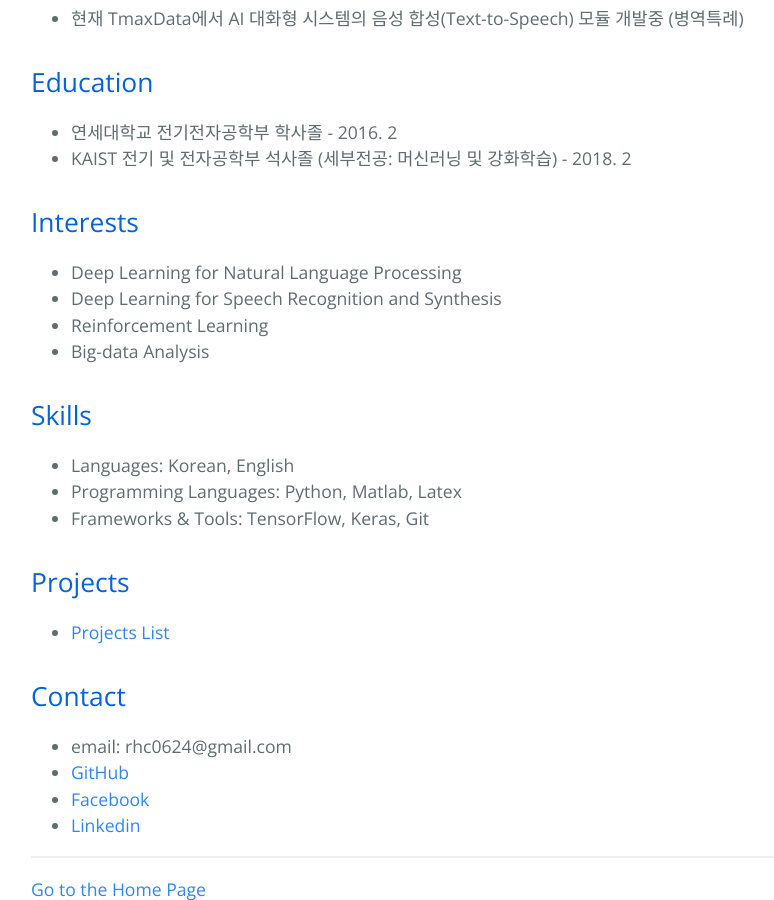
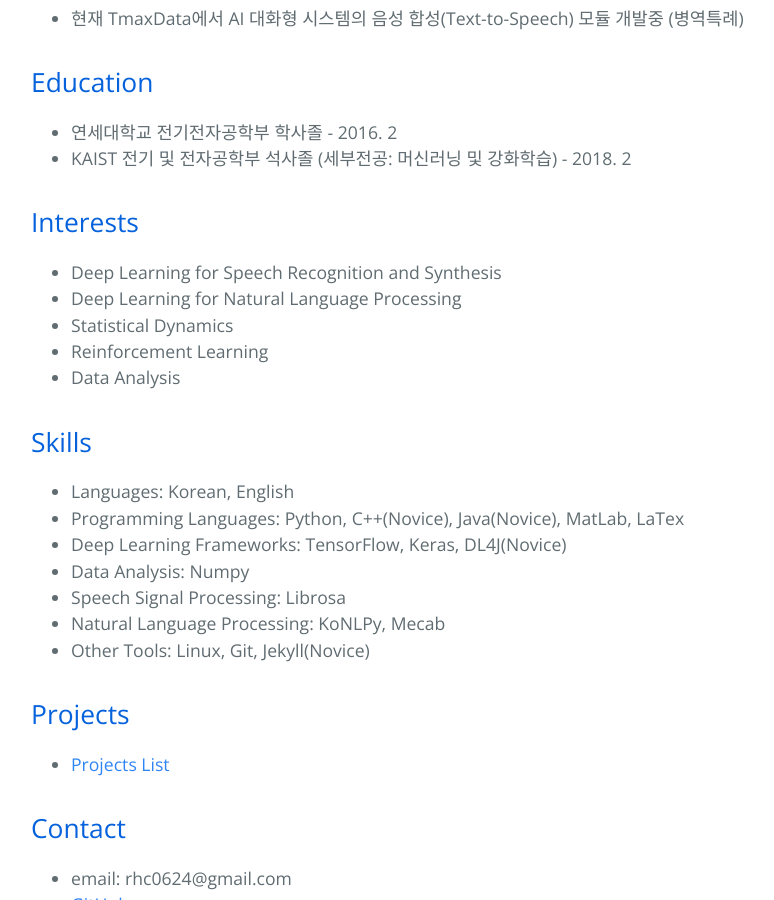
Before and after one commit to hcnoh/hcnoh.github.io, a Jekyll site: the page built from about.md, in a window 1280 px wide and 900 px high, scrolled down 1052 px. Shown: the whole window, without its empty margins (193-967 px from the left). Built offline with Jekyll 4.4.1, drawn with Linux system fonts in a browser that asks for light colours.

Commit message:
Update about.md

```diff
--- a/about.md
+++ b/about.md
@@ -16,15 +16,20 @@ permalink: /about
 - KAIST 전기 및 전자공학부 석사졸 (세부전공: 머신러닝 및 강화학습) - 2018. 2
 
 ## Interests
+- Deep Learning for Speech Recognition and Synthesis
 - Deep Learning for Natural Language Processing
-- Deep Learning for Speech Recognition and Synthesis
+- Statistical Dynamics
 - Reinforcement Learning
-- Big-data Analysis
+- Data Analysis
 
 ## Skills
 - Languages: Korean, English
-- Programming Languages: Python, Matlab, Latex
-- Frameworks & Tools: TensorFlow, Keras, Git
+- Programming Languages: Python, C++(Novice), Java(Novice), MatLab, LaTex
+- Deep Learning Frameworks: TensorFlow, Keras, DL4J(Novice)
+- Data Analysis: Numpy
+- Speech Signal Processing: Librosa
+- Natural Language Processing: KoNLPy, Mecab
+- Other Tools: Linux, Git, Jekyll(Novice)
 
 ## Projects
 - [Projects List](https://hcnoh.github.io/projects)
```
